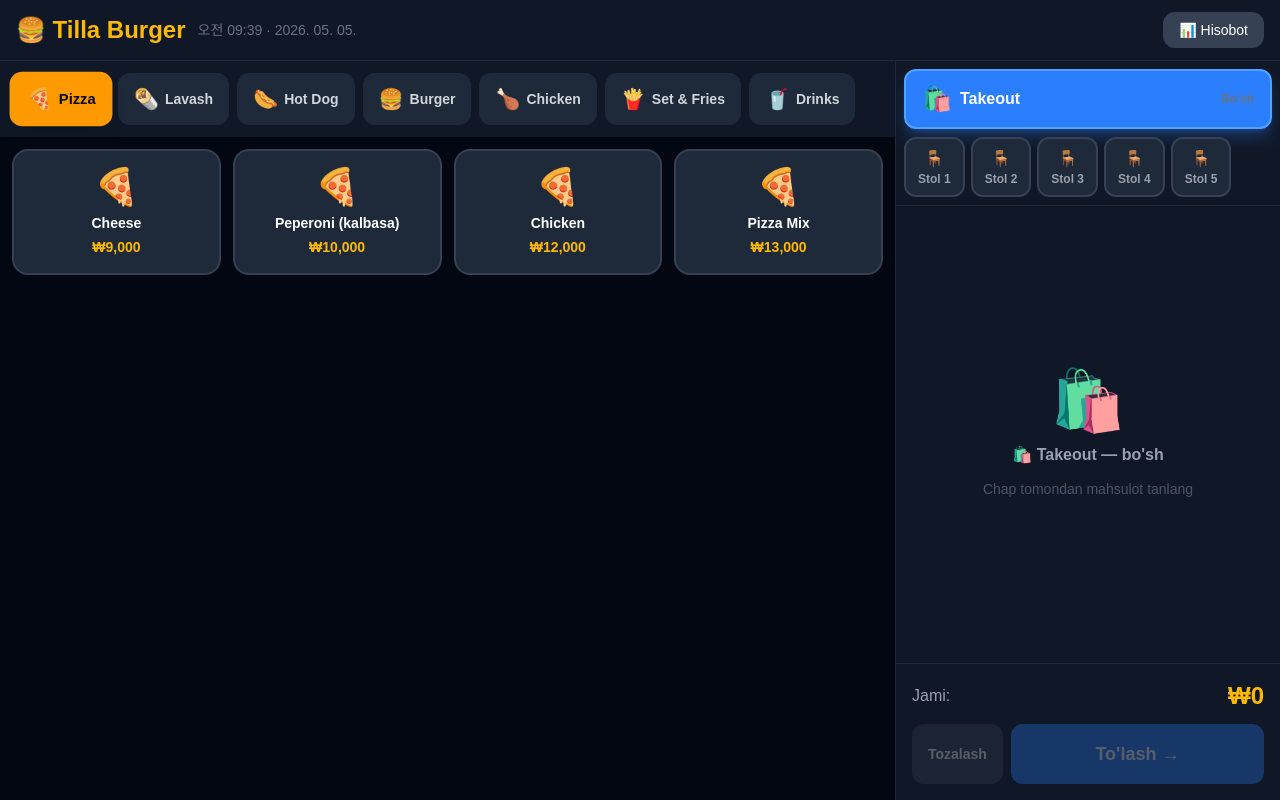
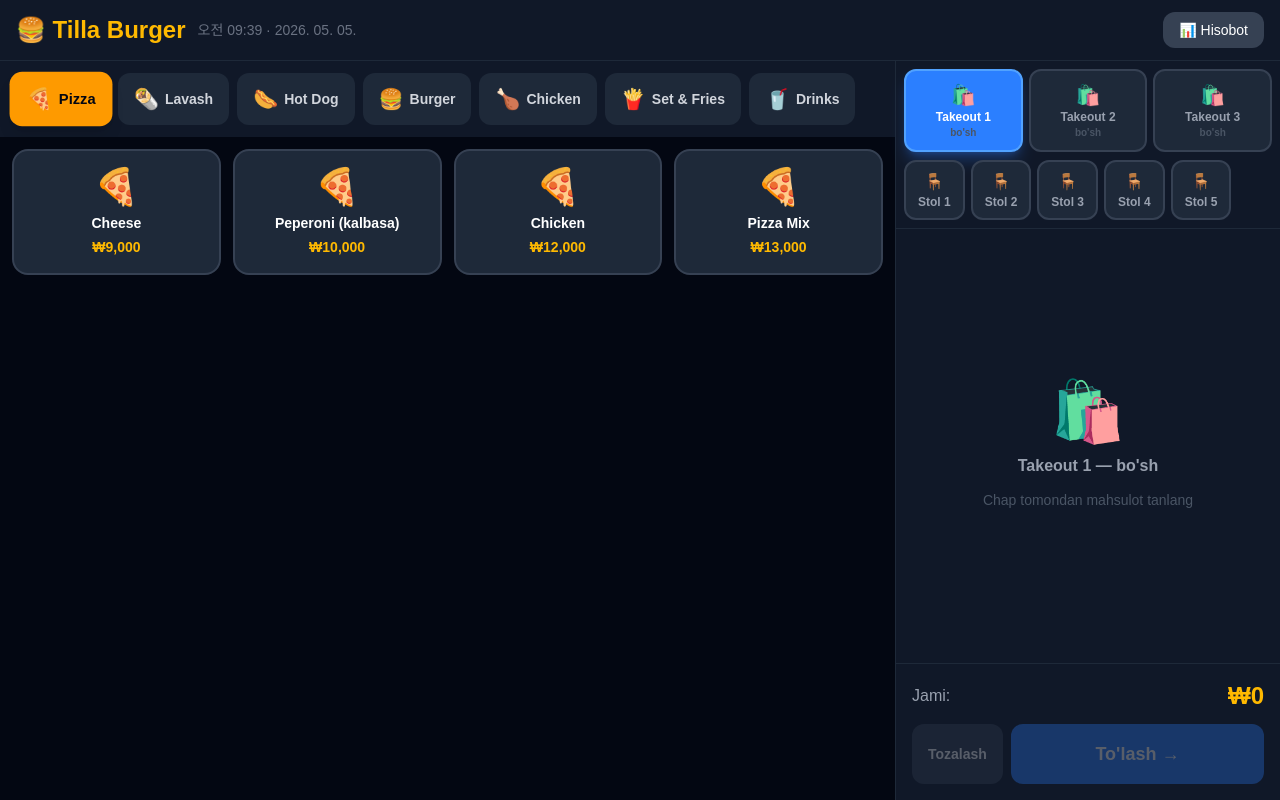
Before and after one commit to abbosaliboev/tilla-burger-pos, a Next.js app: page / in a window 1280 px wide. Built offline with nearby package versions, Linux system fonts and the light colour scheme.

Commit message:
Persist table sessions in localStorage, 3 takeout slots

```diff
--- a/app/page.tsx
+++ b/app/page.tsx
@@ -7,16 +7,42 @@ import { saveOrder, formatPrice } from '@/lib/storage';
 import Link from 'next/link';
 
 const TABLE_COUNT = 5;
+const TAKEOUT_COUNT = 3;
+const SESSIONS_KEY = 'tilla_burger_sessions';
+const ACTIVE_TABLE_KEY = 'tilla_burger_active_table';
 
-function initTables(): TableSession[] {
+function defaultTables(): TableSession[] {
   const tables: TableSession[] = Array.from({ length: TABLE_COUNT }, (_, i) => ({
     id: `table-${i + 1}`,
     name: `Stol ${i + 1}`,
     type: 'dine-in',
     cart: [],
   }));
-  tables.push({ id: 'takeout', name: '🛍️ Takeout', type: 'takeout', cart: [] });
+  for (let i = 1; i <= TAKEOUT_COUNT; i++) {
+    tables.push({ id: `takeout-${i}`, name: `Takeout ${i}`, type: 'takeout', cart: [] });
+  }
   return tables;
+}
+
+function loadTables(): TableSession[] {
+  if (typeof window === 'undefined') return defaultTables();
+  try {
+    const raw = localStorage.getItem(SESSIONS_KEY);
+    if (!raw) return defaultTables();
+    const saved: TableSession[] = JSON.parse(raw);
+    // merge: keep structure, restore carts
+    return defaultTables().map((t) => {
+      const found = saved.find((s) => s.id === t.id);
+      return found ? { ...t, cart: found.cart, openedAt: found.openedAt } : t;
+    });
+  } catch {
+    return defaultTables();
+  }
+}
+
+function saveTables(tables: TableSession[]) {
+  if (typeof window === 'undefined') return;
+  localStorage.setItem(SESSIONS_KEY, JSON.stringify(tables));
 }
 
 const methodLabel: Record<PaymentMethod, string> = {
@@ -27,8 +53,11 @@ const methodLabel: Record<PaymentMethod, string> = {
 
 export default function POSPage() {
   const [activeCategory, setActiveCategory] = useState('pizza');
-  const [tables, setTables] = useState<TableSession[]>(initTables);
-  const [activeTableId, setActiveTableId] = useState('takeout');
+  const [tables, setTables] = useState<TableSession[]>(loadTables);
+  const [activeTableId, setActiveTableId] = useState<string>(() => {
+    if (typeof window === 'undefined') return 'takeout-1';
+    return localStorage.getItem(ACTIVE_TABLE_KEY) || 'takeout-1';
+  });
   const [showPayment, setShowPayment] = useState(false);
   const [showReceipt, setShowReceipt] = useState(false);
   const [lastOrder, setLastOrder] = useState<Order | null>(null);
@@ -48,7 +77,21 @@ export default function POSPage() {
     return () => clearInterval(interval);
   }, []);
 
-  const activeTable = tables.find((t) => t.id === activeTableId)!;
+  // localStorage ga saqlash + state ni yangilash
+  const persistTables = (updater: (prev: TableSession[]) => TableSession[]) => {
+    setTables((prev) => {
+      const next = updater(prev);
+      saveTables(next);
+      return next;
+    });
+  };
+
+  const persistActiveTable = (id: string) => {
+    setActiveTableId(id);
+    if (typeof window !== 'undefined') localStorage.setItem(ACTIVE_TABLE_KEY, id);
+  };
+
+  const activeTable = tables.find((t) => t.id === activeTableId) ?? tables[0];
   const cart = activeTable.cart;
   const filteredItems = menuItems.filter((item) => item.category === activeCategory);
   const total = cart.reduce((sum, c) => sum + c.item.price * c.quantity, 0);
@@ -56,20 +99,19 @@ export default function POSPage() {
 
   const updateTableCart = useCallback(
     (tableId: string, updater: (cart: CartItem[]) => CartItem[]) => {
-      setTables((prev) =>
-        prev.map((t) =>
-          t.id === tableId
-            ? {
+      persistTables((prev) =>
+        prev.map((t) => {
+          if (t.id !== tableId) return t;
+          const newCart = updater(t.cart);
+          return {
             ...t,
-                cart: updater(t.cart),
-                openedAt: t.cart.length === 0 && updater(t.cart).length > 0
-                  ? new Date().toISOString()
-                  : t.openedAt,
-              }
-            : t
-        )
+            cart: newCart,
+            openedAt: !t.openedAt && newCart.length > 0 ? new Date().toISOString() : t.openedAt,
+          };
+        })
       );
     },
+    // eslint-disable-next-line react-hooks/exhaustive-deps
     []
   );
 
@@ -81,14 +123,6 @@ export default function POSPage() {
       }
       return [...prev, { item, quantity: 1 }];
     });
-    // Set openedAt on first item
-    setTables((prev) =>
-      prev.map((t) =>
-        t.id === activeTableId && t.cart.length === 0 && !t.openedAt
-          ? { ...t, openedAt: new Date().toISOString() }
-          : t
-      )
-    );
   };
 
   const changeQty = (itemId: string, delta: number) => {
@@ -100,10 +134,8 @@ export default function POSPage() {
   };
 
   const clearTable = (tableId: string) => {
-    setTables((prev) =>
-      prev.map((t) =>
-        t.id === tableId ? { ...t, cart: [], openedAt: undefined } : t
-      )
+    persistTables((prev) =>
+      prev.map((t) => (t.id === tableId ? { ...t, cart: [], openedAt: undefined } : t))
     );
   };
 
@@ -212,36 +244,38 @@ export default function POSPage() {
           {/* Tab header */}
           <div className="shrink-0 border-b border-gray-800 p-2 space-y-2">
 
-            {/* Takeout — katta, birinchi */}
-            {(() => {
-              const t = tables.find((x) => x.id === 'takeout')!;
-              const isActive = activeTableId === 'takeout';
+            {/* Takeout x3 — katta, birinchi */}
+            <div className="flex gap-1.5">
+              {tables
+                .filter((t) => t.type === 'takeout')
+                .map((t) => {
+                  const isActive = t.id === activeTableId;
                   const hasItems = t.cart.length > 0;
                   return (
                     <button
-                  onClick={() => setActiveTableId('takeout')}
-                  className={`w-full flex items-center justify-between px-4 py-3 rounded-xl border-2 font-bold transition-all ${
+                      key={t.id}
+                      onClick={() => persistActiveTable(t.id)}
+                      className={`flex-1 flex flex-col items-center justify-center px-2 py-2.5 rounded-xl border-2 font-bold transition-all ${
                         isActive
                           ? 'bg-blue-500 border-blue-400 text-white shadow-lg shadow-blue-500/30'
                           : hasItems
                           ? 'bg-blue-500/15 border-blue-500 text-blue-300'
-                      : 'bg-gray-800 border-gray-700 text-gray-300 hover:bg-gray-700 hover:border-blue-500/50'
+                          : 'bg-gray-800 border-gray-700 text-gray-400 hover:bg-gray-700 hover:border-blue-500/50'
                       }`}
                     >
-                  <div className="flex items-center gap-2">
-                    <span className="text-2xl">🛍️</span>
-                    <span className="text-base">Takeout</span>
-                  </div>
+                      <span className="text-xl">🛍️</span>
+                      <span className="text-xs font-bold">{t.name}</span>
                       {hasItems ? (
-                    <span className={`text-sm font-bold ${isActive ? 'text-white' : 'text-blue-300'}`}>
-                      {tableItemCount(t)} ta · {formatPrice(tableTotal(t))}
+                        <span className={`text-[10px] font-bold mt-0.5 ${isActive ? 'text-white' : 'text-blue-300'}`}>
+                          {tableItemCount(t)} ta
                         </span>
                       ) : (
-                    <span className="text-xs text-gray-500">Bo&apos;sh</span>
+                        <span className="text-[10px] text-gray-600">bo&apos;sh</span>
                       )}
                     </button>
                   );
-            })()}
+                })}
+            </div>
 
             {/* Dine-in stollar — kichik qator */}
             <div className="flex gap-1.5 overflow-x-auto">
@@ -253,7 +287,7 @@ export default function POSPage() {
                   return (
                     <button
                       key={t.id}
-                      onClick={() => setActiveTableId(t.id)}
+                      onClick={() => persistActiveTable(t.id)}
                       className={`relative flex flex-col items-center justify-center px-3 py-2 rounded-xl transition-all shrink-0 min-w-[58px] border-2 ${
                         isActive
                           ? 'bg-amber-500 border-amber-400 text-gray-950'
@@ -368,7 +402,7 @@ export default function POSPage() {
             .map((t) => (
               <button
                 key={t.id}
-                onClick={() => setActiveTableId(t.id)}
+                onClick={() => persistActiveTable(t.id)}
                 className={`flex items-center gap-2 px-3 py-1.5 rounded-lg text-xs font-medium shrink-0 transition-colors ${
                   t.id === activeTableId
                     ? 'bg-amber-500 text-gray-950'
```
Lines whose indentation alone changed are shown as unchanged.
